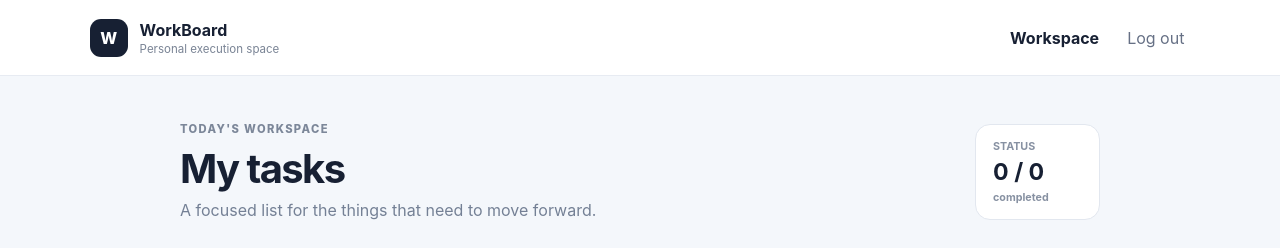
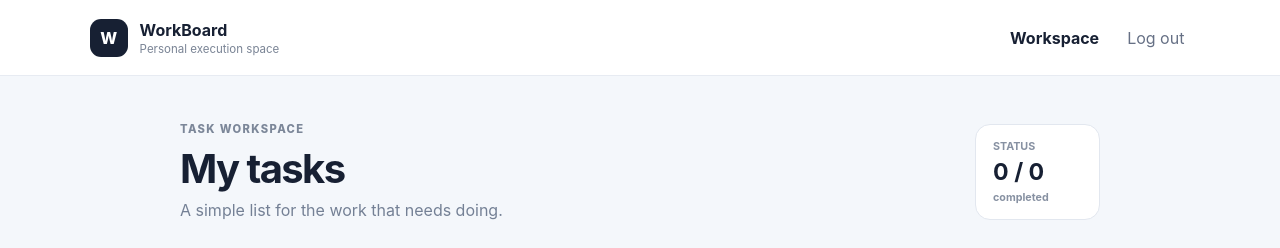
Before and after one commit to imenabidimen/workboard-vue, a Vue app: page / in a window 1280 px wide. Shown: the top 248 px of the page. Built offline with nearby package versions, Linux system fonts and the light colour scheme; no server answers; sample sign-in values are in the browser's storage.

Commit message:
Use task labels that match the available data

```diff
--- a/src/views/Dashboard.vue
+++ b/src/views/Dashboard.vue
@@ -1,6 +1,6 @@
 <template>
   <section class="dashboard">
-    <div class="hero"><div><p class="eyebrow">TODAY'S WORKSPACE</p><h1>My tasks</h1><p class="sub">A focused list for the things that need to move forward.</p></div><div class="date-card"><span>STATUS</span><b>{{ completedCount }} / {{ tasks.length }}</b><small>completed</small></div></div>
+    <div class="hero"><div><p class="eyebrow">TASK WORKSPACE</p><h1>My tasks</h1><p class="sub">A simple list for the work that needs doing.</p></div><div class="date-card"><span>STATUS</span><b>{{ completedCount }} / {{ tasks.length }}</b><small>completed</small></div></div>
     <div class="stats"><div><span>Open</span><strong>{{ openCount }}</strong></div><div><span>Completed</span><strong>{{ completedCount }}</strong></div><div><span>Total</span><strong>{{ tasks.length }}</strong></div></div>
     <section class="board">
       <form @submit.prevent="add" class="composer"><input v-model="title" placeholder="What needs doing?" minlength="2" maxlength="120" required aria-label="New task" /><button :disabled="busy">{{ busy ? 'Adding…' : 'Add task' }}</button></form>
```
